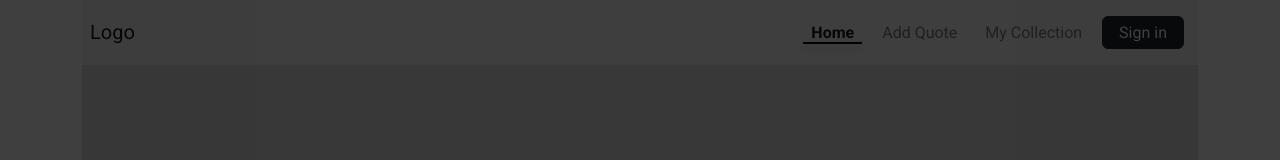
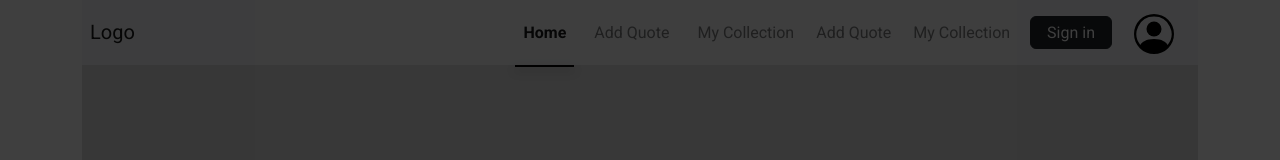
Before and after one commit to clxxiii/OZ-CSC-480-HCI-521-Spring-2025, a React (Vite) app in the folder frontend/src/main/frontend/: page / in a window 1280 px wide. Shown: the top 160 px of the page. Built offline with nearby package versions, Linux system fonts and the light colour scheme; no server answers.

Commit message:
I think i fixed it
merge conflict resolved?

```diff
--- a/frontend/src/main/frontend/src/components/TopNavigation.jsx
+++ b/frontend/src/main/frontend/src/components/TopNavigation.jsx
@@ -37,17 +37,30 @@
             <li className={`nav-item ${isActive("/saved-quotes") ? "active" : ""}`}>
               <Link className="nav-link" to="/saved-quotes">My Collection</Link>
             </li>
+            <li>
+              <span
+                className="nav-link"
+                style={{ cursor: "pointer" }}
+                onClick={() => setIsModalOpen(true)}
+              >
+                Add Quote
+              </span>
+            </li>
+            <li className={`nav-item ${isActive("/saved-quotes") ? "active" : ""}`}>
+              <Link className="nav-link" to="/saved-quotes">My Collection</Link>
+            </li>
             {!user ? (
               <li className="nav-item">
                 <button className="btn btn-dark" onClick={() => navigate("/login")}>Sign in</button>
               </li>
             ) : (
-              <>
-                <li className="nav-item ml-3 mr-3" title={user?.Username || "Click sign in to sign in"}>
-                  <BsPersonCircle size={40} style={{ cursor: "pointer" }} onClick={() => navigate("/account")} />
-                </li>
-              </>
+            <></>
             )}
+            <li className="nav-item ml-3 mr-3" title={user?.Username || "Click sign in to sign in"}>
+              <Link to="/account">
+                <BsPersonCircle size={40} style={{ color: "black" }} />
+              </Link>
+            </li>
           </ul>
         </div>
       </nav>
```
